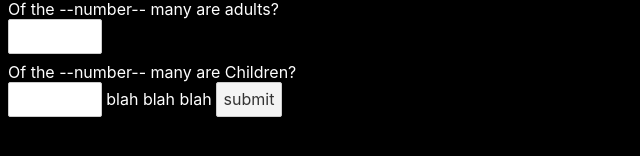
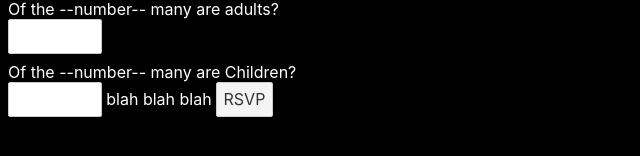
Before and after one commit to adamrpostjr/Reception-RSVP, a Svelte app: page / in a window 1280 px wide. Shown: the part 564-720 px from the top of the page, without its empty margins (0-640 px from the left). Built offline with nearby package versions, Linux system fonts and the light colour scheme.

Commit message:
getting started to post

```diff
--- a/src/RSVP.svelte
+++ b/src/RSVP.svelte
@@ -1,4 +1,8 @@
 <script>
+  import * as axios from 'axios'
+  var post = ()=>{
+
+  }
 </script>
 
 <main>
@@ -20,7 +24,7 @@
     <!-- logic for max-->
     <!-- Logic for food choices -->
     blah blah blah
-    <button>submit</button>
+    <button>RSVP</button>
   </form>
 </main>
 
```
